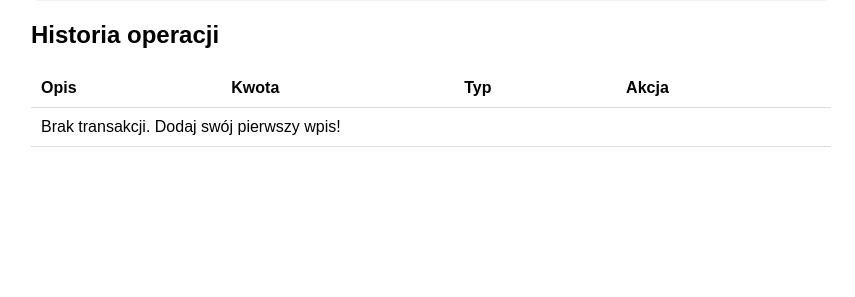
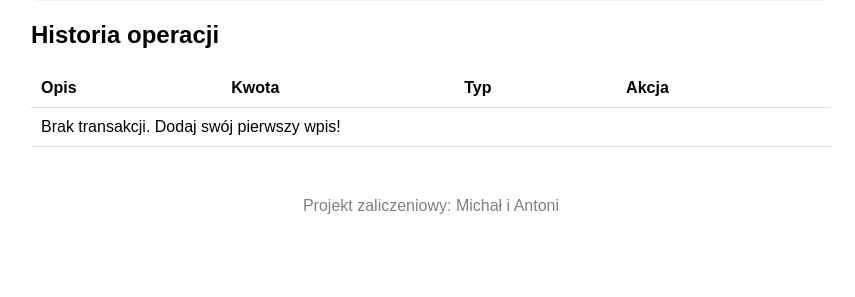
Before and after one commit to MichalQk/projekcikai, a Flask app: page / in a window 1280 px wide. Shown: the part 448-745 px from the top of the page, without its empty margins (209-1064 px from the left). Run offline with Flask 3, Linux system fonts and the light colour scheme.

Commit message:
Ten commit doda stopkę z informacją o autorach projektu.

```diff
--- a/templates/index.html
+++ b/templates/index.html
@@ -52,5 +52,6 @@
         <tr><td colspan="4">Brak transakcji. Dodaj swój pierwszy wpis!</td></tr>
         {% endfor %}
     </table>
+<p style="text-align: center; margin-top: 50px; color: gray;">Projekt zaliczeniowy: Michał i Antoni</p>
 </body>
 </html>
```
